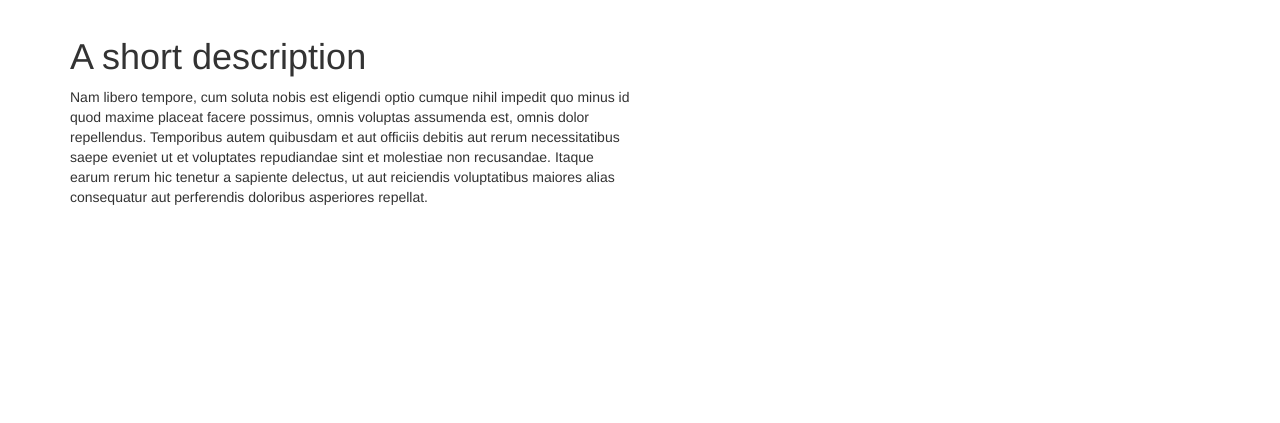
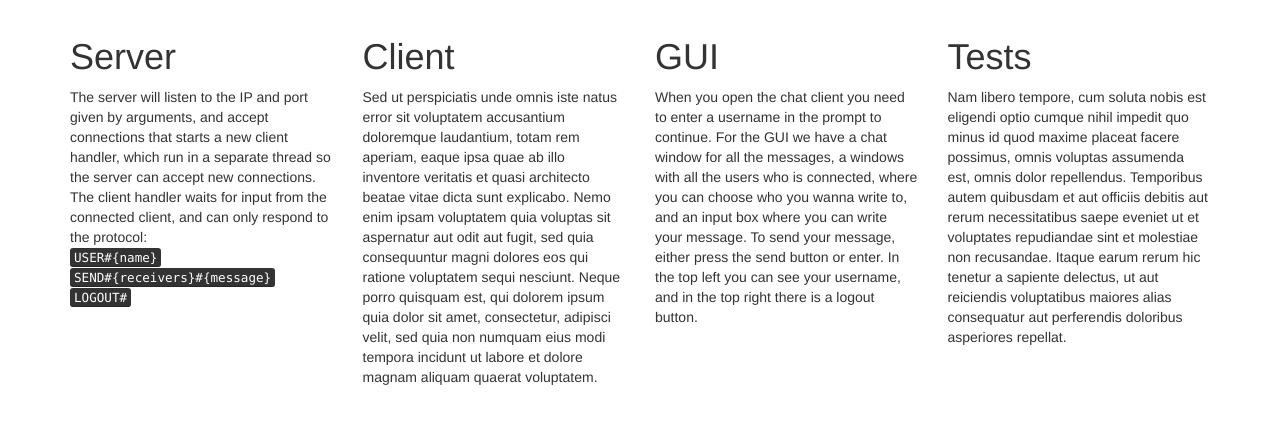
Before and after one commit to MatsKruger/ChatClientWeb, a plain HTML site: page build/web/WEB-INF/docs.html in a window 1280 px wide. Shown: the part 53-476 px from the top of the page. Drawn offline with nearby package versions, Linux system fonts and the light colour scheme; files that its build step writes are made by us from their sources; files whose address does not match are found by name.

Commit message:
A short description

```diff
--- a/build/web/WEB-INF/docs.html
+++ b/build/web/WEB-INF/docs.html
@@ -53,8 +53,37 @@ and open the template in the editor.
             <!-- A short description -->
             <div class="container" id="description">
                 <div class="row">
-                    <div class="col-lg-12 col-md-12 col-sm-12 col-xs-12">
-                        <h1>A short description</h1>
+                    <div class="col-lg-3 col-md-4 col-sm-6 col-xs-12">
+                        <h1>Server</h1>
+                        <p>The server will listen to the IP and port given by arguments,
+                            and accept connections that starts a new client handler, which run in a separate thread so the server can accept new connections.
+                            The client handler waits for input from the connected client, and can only respond to the protocol:<br>
+                            <kbd>USER#{name}</kbd><br>
+                            <kbd>SEND#{receivers}#{message}</kbd><br>
+                            <kbd>LOGOUT#</kbd></p>
+                    </div>
+                    <div class="col-lg-3 col-md-4 col-sm-6 col-xs-12">
+                        <h1>Client</h1>
+                        <p>Sed ut perspiciatis unde omnis iste natus error sit voluptatem accusantium doloremque laudantium,
+                            totam rem aperiam, eaque ipsa quae ab illo inventore veritatis et quasi architecto beatae vitae dicta sunt explicabo.
+                            Nemo enim ipsam voluptatem quia voluptas sit aspernatur aut odit aut fugit,
+                            sed quia consequuntur magni dolores eos qui ratione voluptatem sequi nesciunt.
+                            Neque porro quisquam est, qui dolorem ipsum quia dolor sit amet, consectetur,
+                            adipisci velit, sed quia non numquam eius modi tempora incidunt ut labore et dolore magnam aliquam quaerat voluptatem.
+                        </p>
+                    </div>
+                    <div class="col-lg-3 col-md-4 col-sm-6 col-xs-12">
+                        <h1>GUI</h1>
+                        <p>When you open the chat client you need to enter a username in the prompt to continue.
+                            For the GUI we have a chat window for all the messages,
+                            a windows with all the users who is connected,
+                            where you can choose who you wanna write to,
+                            and an input box where you can write your message.
+                            To send your message, either press the send button or enter.
+                            In the top left you can see your username, and in the top right there is a logout button.</p>
+                    </div>
+                    <div class="col-lg-3 col-md-4 col-sm-6 col-xs-12">
+                        <h1>Tests</h1>
                         <p>Nam libero tempore, cum soluta nobis est eligendi optio cumque nihil impedit quo minus id quod maxime placeat facere possimus,
                             omnis voluptas assumenda est, omnis dolor repellendus.
                             Temporibus autem quibusdam et aut officiis debitis aut rerum necessitatibus saepe eveniet ut et voluptates repudiandae sint et molestiae non recusandae.
```
Also changed, not shown: web/WEB-INF/docs.html (+31 -2 lines).
